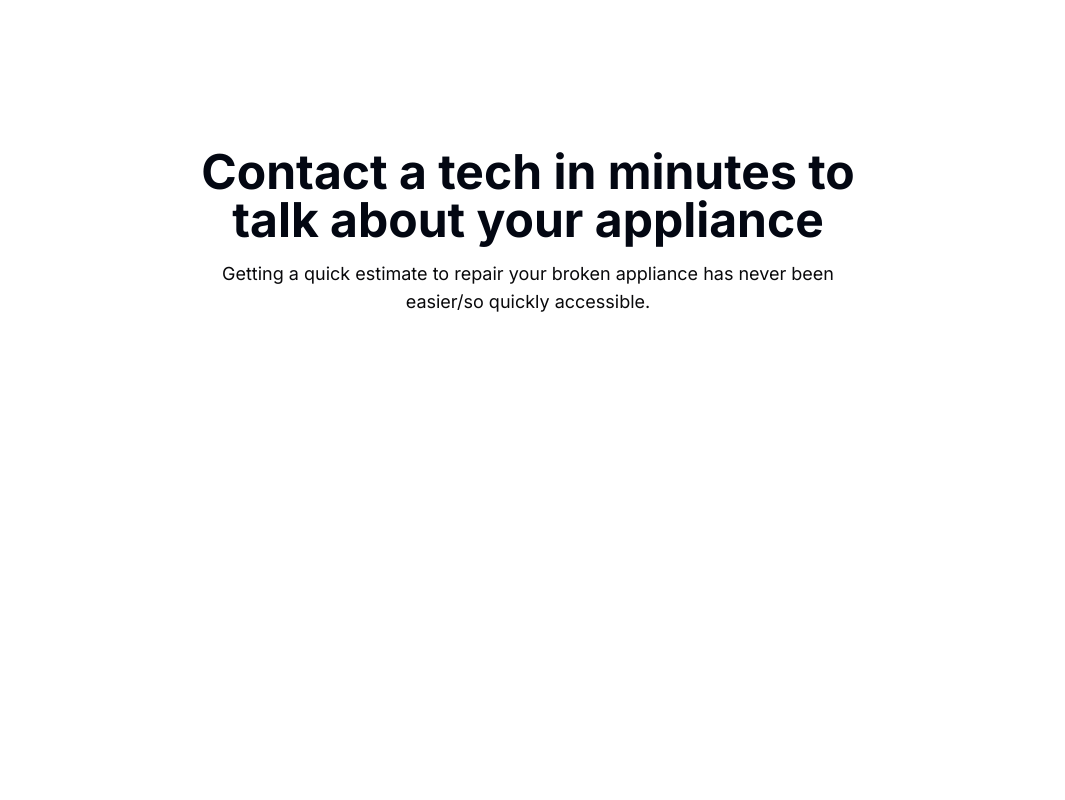
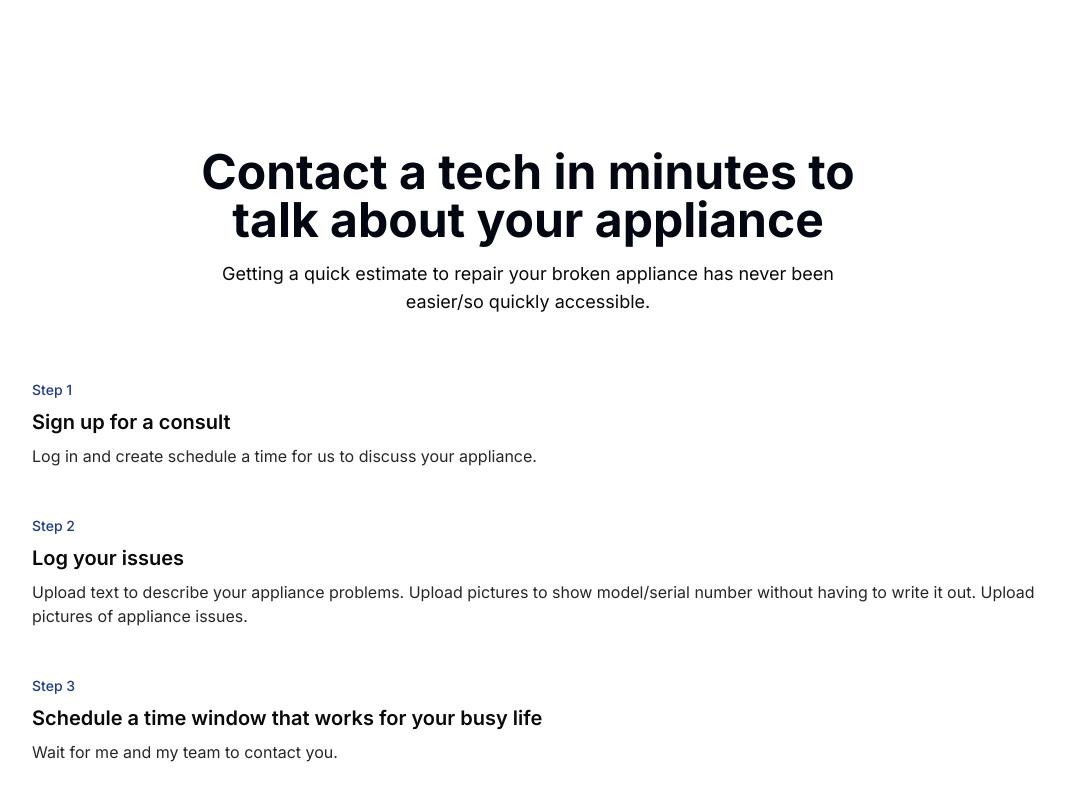
Before and after one commit to addicted2crypto/williams_appliance_consult, a Next.js app: page / in a window 1280 px wide. Shown: the part 1818-2618 px from the top of the page, without its empty margins (112-1177 px from the left). Before the commit the page ends 2262 px from the top, so only its background shows below. Built offline with nearby package versions, Linux system fonts and the light colour scheme.

Commit message:
steps laid out

```diff
--- a/app/page.tsx
+++ b/app/page.tsx
@@ -82,6 +82,34 @@ export default function Home() {
             <p className='mt-4 text-lg text-gray-650'>Getting a quick estimate to repair your broken appliance has never been easier/so quickly accessible.</p>
           </div>
         </div>
+        {/*steps*/}
+        <ol className='my-8 space-y-4 md:flex md:space-x-12 md:space-y-0'>
+          <li className='md:flex-1'>
+            <div className='flex flex-col space-y-2 border-l-4 border-zinc-300 py-2 pl-4 md:border-l-p md:border-l-0 md:pb-0 md:pt-4'>
+              <span className='text-sm font-medium text-blue-900'>Step 1</span>
+              <span className='text-xl font-semibold'>Sign up for a consult</span>
+              <span className='mt-2 text-zinc-800'>Log in and create schedule a time for us to discuss your appliance.</span>
+            </div>
+          </li>
+        </ol>
+        <ol className='my-8 space-y-4 md:flex md:space-x-12 md:space-y-0'>
+          <li className='md:flex-1'>
+            <div className='flex flex-col space-y-2 border-l-4 border-zinc-300 py-2 pl-4 md:border-l-p md:border-l-0 md:pb-0 md:pt-4'>
+              <span className='text-sm font-medium text-blue-900'>Step 2</span>
+              <span className='text-xl font-semibold'>Log your issues</span>
+              <span className='mt-2 text-zinc-800'>Upload text to describe your appliance problems. Upload pictures to show model/serial number without having to write it out. Upload pictures of appliance issues.</span>
+            </div>
+          </li>
+        </ol>
+        <ol className='my-8 space-y-4 md:flex md:space-x-12 md:space-y-0'>
+          <li className='md:flex-1'>
+            <div className='flex flex-col space-y-2 border-l-4 border-zinc-300 py-2 pl-4 md:border-l-p md:border-l-0 md:pb-0 md:pt-4'>
+              <span className='text-sm font-medium text-blue-900'>Step 3</span>
+              <span className='text-xl font-semibold'>Schedule a time window that works for your busy life</span>
+              <span className='mt-2 text-zinc-800'>Wait for me and my team to contact you.</span>
+            </div>
+          </li>
+        </ol>
 
       </div>
 
```
